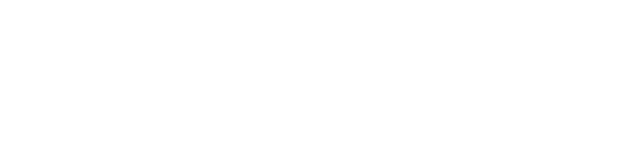
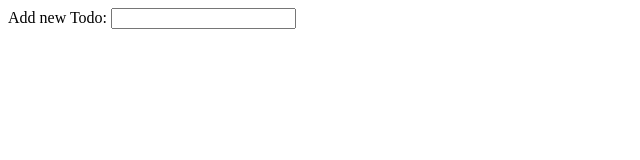
Before and after one commit to Saeedafshari11235/miniTodolist, a plain HTML site: page index.html in a window 1280 px wide. Shown: the whole page, without its empty margins (0-640 px from the left). Drawn offline with Linux system fonts and the light colour scheme.

Commit message:
adding form

```diff
--- a/index.html
+++ b/index.html
@@ -7,6 +7,11 @@
     <title>Exercise-145</title>
 </head>
 <body>
-
+    <main>
+        <form>
+            <label>Add new Todo:</label>
+            <input type="text">
+        </form>
+    </main>
 </body>
 </html>
```
